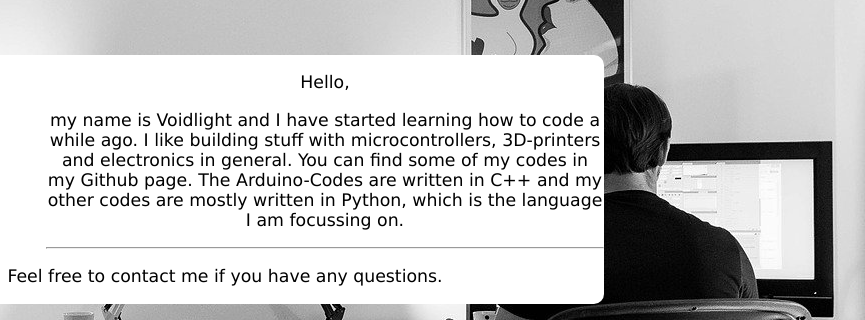
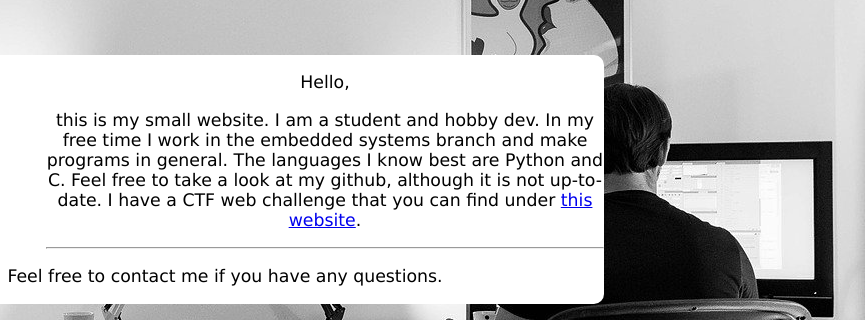
Before and after one commit to Skipper7718/skipper7718.github.io, a plain HTML site: page index.html in a window 1280 px wide. Shown: the part 223-543 px from the top of the page, 415-1280 px from the left. Drawn offline with Linux system fonts and the light colour scheme.

Commit message:
Update index.html

```diff
--- a/index.html
+++ b/index.html
@@ -26,9 +26,7 @@
     <div class="content">
         <img src="images/logo.jpg" alt="My logo" width="100"/>
         <p>Hello,</p>
-        <p>my name is Voidlight and I have started learning how to code a while ago. I like building stuff with microcontrollers, 3D-printers and electronics in general.
-            You can find some of my codes in my Github page. The Arduino-Codes are written in C++ and my other codes are mostly written in Python, which is the language I am
-            focussing on.</p>
+        <p>this is my small website. I am a student and hobby dev. In my free time I work in the embedded systems branch and make programs in general. The languages I know best are Python and C. Feel free to take a look at my github, although it is not up-to-date. I have a CTF web challenge that you can find under <a href="http://skipper.redrocket.club">this website</a>.</p>
         <hr>
         <p>Feel free to contact me if you have any questions.</p>
     </div>
```
